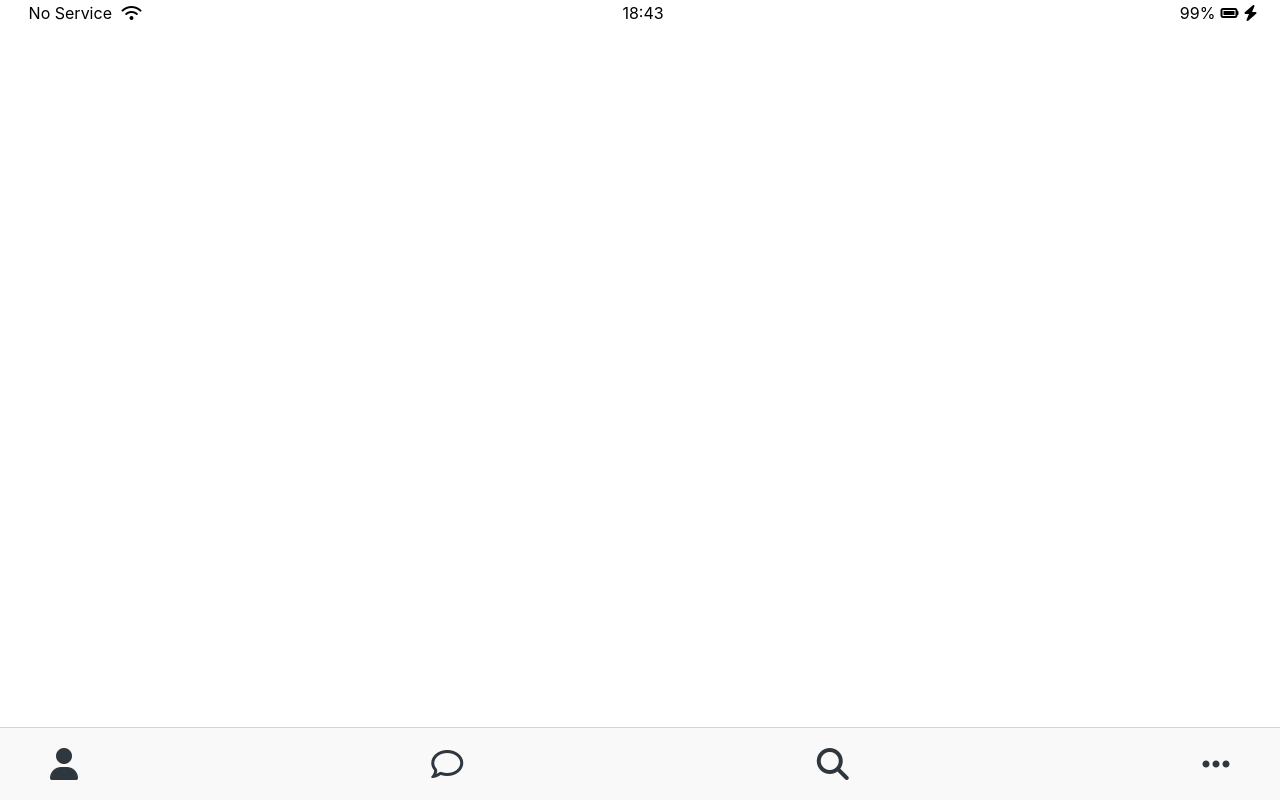
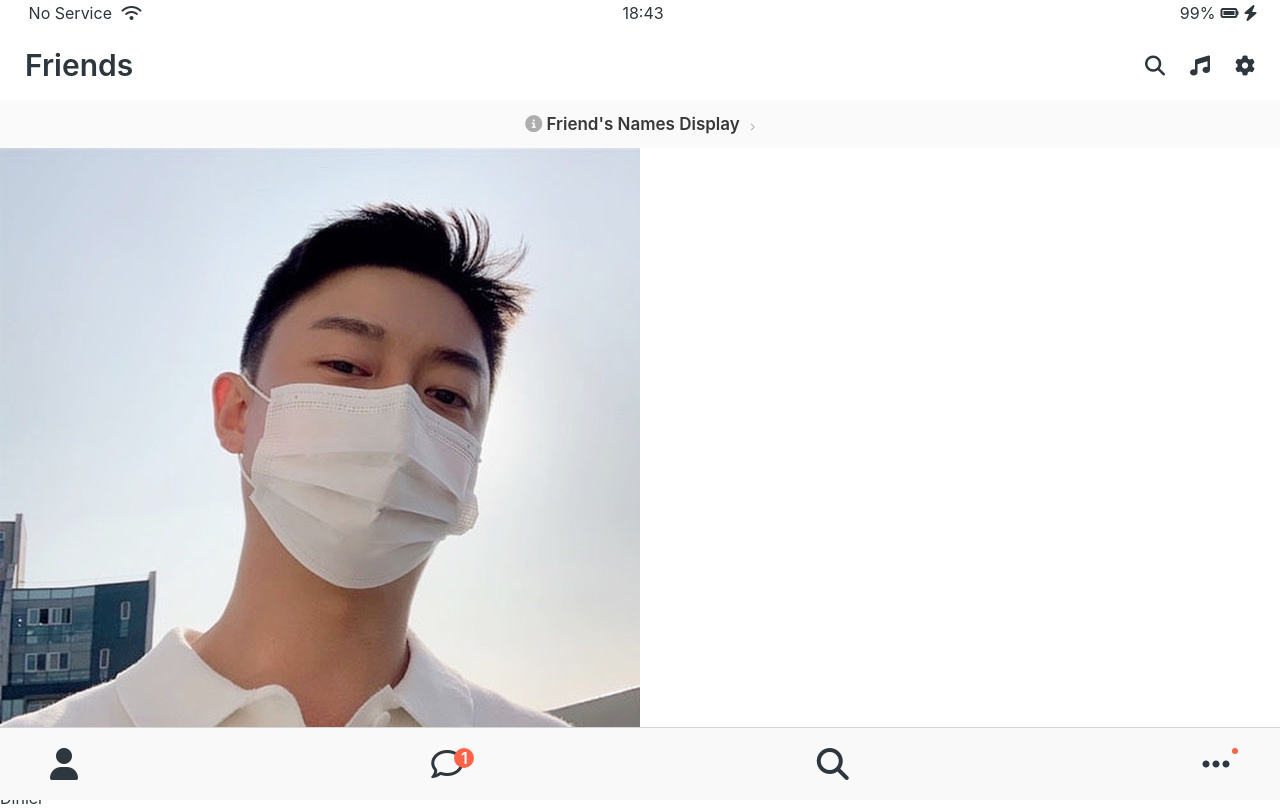
Before and after one commit to DChildcomapny/kokoa-clone, a plain HTML site: page friends.html in a window 1280 px wide. Drawn offline with Linux system fonts and the light colour scheme.

Commit message:
update code

```diff
--- a/css/components/nav-bar.css
+++ b/css/components/nav-bar.css
@@ -14,5 +14,29 @@
 }
 
 .nav__link {
+  position: relative;
   color: #2e363e;
 }
+
+.nav__notification {
+  background-color: tomato;
+  width: 20px;
+  height: 20px;
+  border-radius: 50%;
+  display: flex;
+  justify-content: center;
+  align-items: center;
+  color: white;
+  font-weight: 600;
+  position: absolute;
+  left: 23px;
+}
+
+.nav__update {
+  background-color: tomato;
+  width: 6px;
+  height: 6px;
+  border-radius: 50%;
+  left: 30px;
+  position: absolute;
+}
--- /dev/null
+++ b/css/components/screen-header.css
@@ -0,0 +1,20 @@
+.screen-header {
+  display: flex;
+  justify-content: space-between;
+  margin-top: 50px;
+}
+
+.screen-header__title {
+  font-size: 30px;
+  font-weight: 600;
+  margin-left: 25px;
+}
+
+.screen-header__icons {
+  display: flex;
+  align-items: center;
+}
+
+.screen-header__icons span {
+  margin-right: 25px;
+}
--- /dev/null
+++ b/css/screens/friends.css
@@ -0,0 +1,19 @@
+.friends-display-link {
+  text-align: center;
+  display: block;
+  background-color: #fafafa;
+  margin-top: 20px;
+  padding: 15px 0px;
+  color: rgb(56, 56, 56);
+  font-weight: 600;
+  font-size: 17px;
+}
+
+.friends-display-link i {
+  color: rgba(0, 0, 0, 0.3);
+}
+
+.friends-display-link i:last-child {
+  font-size: 8px;
+  margin-left: 10px;
+}
--- a/css/styles.css
+++ b/css/styles.css
@@ -4,11 +4,14 @@
 /* Components */
 @import "components/status-bar.css";
 @import "components/nav-bar.css";
+@import "components/screen-header.css";
 
 /* Screens */
 @import "screens/login.css";
+@import "screens/friends.css";
 
 body {
+  color: #2e363e;
   font-family: -apple-system, BlinkMacSystemFont, "Segoe UI", Roboto, Oxygen,
     Ubuntu, Cantarell, "Open Sans", "Helvetica Neue", sans-serif;
 }
--- a/friends.html
+++ b/friends.html
@@ -23,6 +23,37 @@
       </div>
     </div>
 
+    <header class="screen-header">
+      <h1 class="screen-header__title">Friends</h1>
+      <div class="screen-header__icons">
+        <span class="screen-header__serch"
+          ><i class="fas fa-search fa-lg"></i
+        ></span>
+        <span class="screen-header__music"
+          ><i class="fa-solid fa-music fa-lg"></i
+        ></span>
+        <span class="screen-header__setting"
+          ><i class="fa-solid fa-gear fa-lg"></i
+        ></span>
+      </div>
+    </header>
+
+    <a class="friends-display-link" href="#"
+      ><i class="fa-solid fa-circle-info"></i> Friend's Names Display<i
+        class="fa-solid fa-chevron-right"
+      ></i>
+    </a>
+
+    <div class="user-component">
+      <div class="user-component__column">
+        <img class="user-component__avatar" src="img/user.jpg" />
+        <div class="user-component__text">
+          <h4 class="user-component__title">Diniel</h4>
+        </div>
+      </div>
+      <div class="user-component__column"></div>
+    </div>
+
     <nav class="nav">
       <ul class="nav__list">
         <li class="nav__btn">
@@ -31,7 +62,8 @@
           ></a>
         </li>
         <li class="nav__btn">
-          <a class="nav__link" href="#"
+          <a class="nav__link" href="#">
+            <span class="nav__notification">1</span
             ><i class="fa-regular fa-comment fa-2x"></i
           ></a>
         </li>
@@ -39,8 +71,9 @@
           <a class="nav__link" href="#"><i class="fas fa-search fa-2x"></i></a>
         </li>
         <li class="nav__btn">
-          <a class="nav__link" href="#"
-            ><i class="fa-solid fa-ellipsis-h fa-2x"></i
+          <a class="nav__link" href="#">
+            <div class="nav__update"></div>
+            <i class="fa-solid fa-ellipsis-h fa-2x"></i
           ></a>
         </li>
       </ul>
```
Also changed, not shown: img/user.jpg (added).
